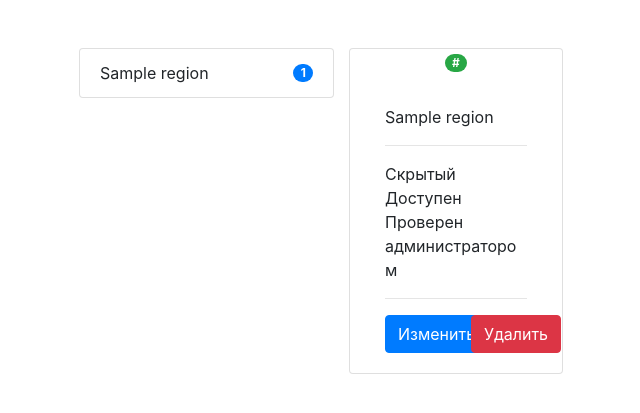
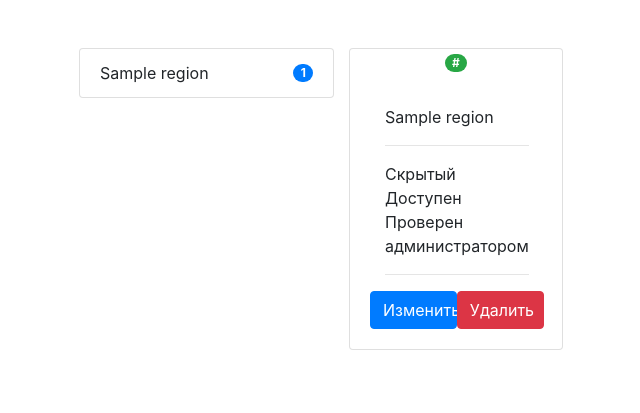
Before and after one commit to vnyabzya/AdminPanelStopDrugsBot, a Flask app: page / in a window 1280 px wide. Shown: the part 56-469 px from the top of the page, without its empty margins (6-646 px from the left). Run offline with Flask 2, Linux system fonts and the light colour scheme; a user stored in the database is signed in; tables that the repository leaves empty hold one stand-in row (values such as "Sample post"); some libraries are stand-ins or nearby versions.

Commit message:
Немного уебанства

```diff
--- a/templates/_telegram_shop.html
+++ b/templates/_telegram_shop.html
@@ -2,7 +2,7 @@
     <div class="card-title mx-auto">
         <a href="{{ telegram_shop.telegram_link }}" class="badge badge-pill badge-{% if telegram_shop%}{% if telegram_shop.shop.checked_by_admin%}success{% else %}danger{% endif %}{% else %}danger{% endif %}"> {{ telegram_shop.telegram_link }}</a>
     </div>
-    <div class="card-body">
+    <div class="card-body mx-auto">
         {% for region in telegram_shop.regions %}
             {{ region.name }}
         {% endfor %}
@@ -11,10 +11,9 @@
         {% if telegram_shop.block %}Заблокирова{% else %}Доступен{% endif %}<br>
         {% if telegram_shop.shop.checked_by_admin%}Проверен администратором{% else %}Не проверен администратором{% endif %}
         <hr>
-        <div class="row mt-2">
-
-            <div class="col-6"><a href="{{ url_for('edit_telegram_shop', telegram_shop_id=telegram_shop.id) }}" class="btn btn-primary">Изменить</a></div>
-            <div class="col-6"><a href="{{ url_for('delete', telegram_id=telegram_shop.id) }}" class="btn btn-danger">Удалить</a></div>
+        <div class="row">
+            <a href="{{ url_for('edit_telegram_shop', telegram_shop_id=telegram_shop.id) }}" class="btn btn-primary col-6">Изменить</a>
+            <a href="{{ url_for('delete', telegram_id=telegram_shop.id) }}" class="btn btn-danger col-6">Удалить</a>
         </div>
     </div>
 </div>
```
